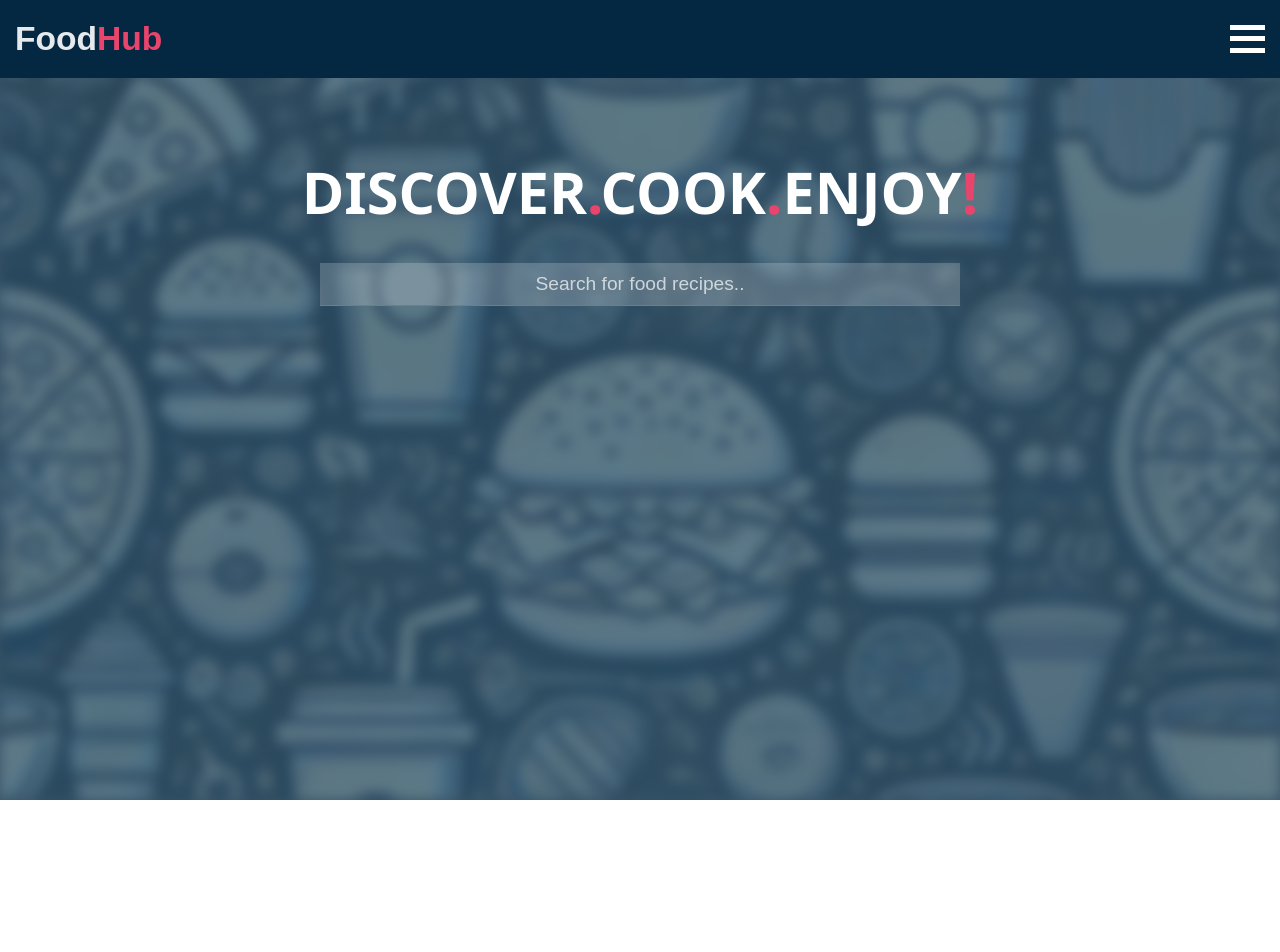
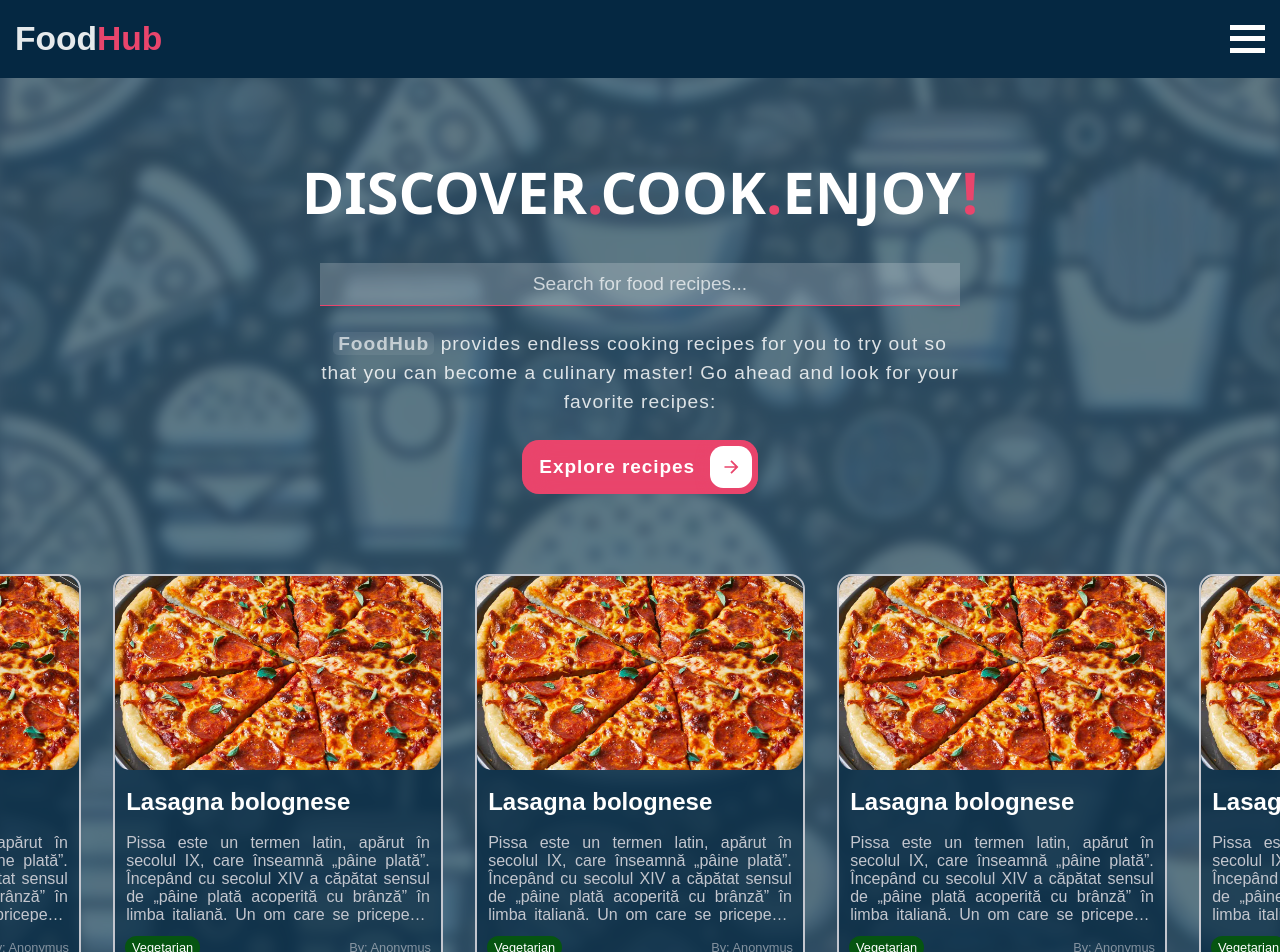
Before and after one commit to alecs007/FoodHub, a React (Vite) app in the folder client/: page / in a window 1280 px wide. Shown: the top 952 px of the page. Before the commit the page ends 800 px from the top, so only its background shows below. Built offline with nearby package versions, Linux system fonts and the light colour scheme.

Commit message:
Added food cards

```diff
--- /dev/null
+++ b/client/src/components/FoodCard/FoodCard.jsx
@@ -0,0 +1,31 @@
+import styles from "./FoodCard.module.css";
+import image from "../../assets/pizza.jpg";
+import arrow from "../../assets/right-arrow.png";
+
+const FoodCard = () => {
+  return (
+    <div className={styles.foodcard}>
+      <img className={styles.cardimage} src={image} alt="" />
+      <h1 className={styles.cardtitle}>Lasagna bolognese</h1>
+      <p className={styles.carddescription}>
+        Pissa este un termen latin, apărut în secolul IX, care înseamnă „pâine
+        plată”. Începând cu secolul XIV a căpătat sensul de „pâine plată
+        acoperită cu brânză” în limba italiană. Un om care se pricepe la
+        prepararea pizzei se numește pizzaiolo, iar un restaurant care servește
+        pizza se numește „pizzerie” (în italiană pizzeria). De la multe pizzerii
+        se poate comanda și la domiciliu, prin telefon sau internet. Pizza se
+        găsește, de asemenea, în supermarket-uri, sub formă congel
+      </p>
+      <div className={styles.cardinfo}>
+        <div className={styles.cardcategory}>Vegetarian</div>
+        <div className={styles.cardauthor}>By: Anonymus</div>
+      </div>
+      <button className={styles.cardbutton}>
+        More info
+        <img src={arrow} alt="Arrow" />
+      </button>
+    </div>
+  );
+};
+
+export default FoodCard;
--- /dev/null
+++ b/client/src/components/FoodCard/FoodCard.module.css
@@ -0,0 +1,99 @@
+.foodcard {
+  width: 330px;
+  height: 400px;
+  background-color: #052842ad;
+  border-radius: 15px;
+  border: 2px solid #c3c6ce;
+  position: relative;
+  transition: 0.5s ease-out;
+  overflow: visible;
+  display: flex;
+  flex-direction: column;
+}
+.cardbutton {
+  transform: translate(-50%, 125%);
+  width: 60%;
+  border-radius: 1rem;
+  border: none;
+  background-color: #e9456c;
+  color: #fff;
+  font-size: 1rem;
+  font-family: sans-serif;
+  font-weight: 700;
+  padding: 0.8rem 1.5rem;
+  position: absolute;
+  left: 50%;
+  bottom: 0;
+  opacity: 0;
+  transition: 0.3s ease-out;
+  cursor: pointer;
+  display: flex;
+  align-items: center;
+  justify-content: center;
+  img {
+    width: 17px;
+    margin-left: 10px;
+    filter: invert(1);
+  }
+}
+.foodcard:hover {
+  border-color: #e9456c;
+  box-shadow: 0 4px 18px 0 rgba(0, 0, 0, 0.25);
+}
+
+.foodcard:hover .cardbutton {
+  transform: translate(-50%, 50%);
+  opacity: 1;
+}
+.cardimage {
+  width: 100%;
+  height: 50%;
+  object-fit: cover;
+  border-radius: 15px;
+}
+.cardtitle {
+  height: 55px;
+  color: #fff;
+  font-size: 1.5rem;
+  font-family: sans-serif;
+  font-weight: 700;
+  margin: 5px 0.7rem;
+  display: flex;
+  align-items: center;
+  overflow: hidden;
+}
+.carddescription {
+  margin: 0 0.7rem;
+  height: 90px;
+  overflow: hidden;
+  color: #c3c6ce;
+  font-size: 1rem;
+  font-family: sans-serif;
+  font-weight: 500;
+  display: -webkit-box;
+  -webkit-box-orient: vertical;
+  -webkit-line-clamp: 5;
+  text-align: justify;
+  text-justify: inter-word;
+}
+.cardinfo {
+  padding: 0 10px;
+  width: 100%;
+  height: 50px;
+  display: flex;
+  align-items: center;
+  justify-content: space-between;
+}
+.cardcategory {
+  border-radius: 20px;
+  background: rgb(6, 85, 17);
+  padding: 4px 7px;
+  color: #fff;
+  font-size: 0.8rem;
+  font-family: sans-serif;
+}
+.cardauthor {
+  color: #c3c6cea4;
+  font-size: 0.8rem;
+  font-family: sans-serif;
+}
--- a/client/src/pages/Home/Hero/Hero.jsx
+++ b/client/src/pages/Home/Hero/Hero.jsx
@@ -1,4 +1,5 @@
 import styles from "./Hero.module.css";
+import FoodCard from "../../../components/FoodCard/FoodCard";
 
 const Hero = () => {
   return (
@@ -9,8 +10,37 @@ const Hero = () => {
       <input
         className={styles.search}
         type="text"
-        placeholder="Search for food recipes.."
+        placeholder="Search for food recipes..."
       />
+      <div className={styles.description}>
+        <span className={styles.name}>FoodHub</span> provides endless cooking
+        recipes for you to try out so that you can become a culinary master! Go
+        ahead and look for your favorite recipes:
+      </div>
+      <button className={styles.button}>
+        Explore recipes
+        <div className={styles.icon}>
+          <svg
+            height="24"
+            width="24"
+            viewBox="0 0 24 24"
+            xmlns="http://www.w3.org/2000/svg"
+          >
+            <path d="M0 0h24v24H0z" fill="none"></path>
+            <path
+              d="M16.172 11l-5.364-5.364 1.414-1.414L20 12l-7.778 7.778-1.414-1.414L16.172 13H4v-2z"
+              fill="currentColor"
+            ></path>
+          </svg>
+        </div>
+      </button>
+      <div className={styles.cards}>
+        <FoodCard />
+        <FoodCard />
+        <FoodCard />
+        <FoodCard />
+        <FoodCard />
+      </div>
     </section>
   );
 };
--- a/client/src/pages/Home/Hero/Hero.module.css
+++ b/client/src/pages/Home/Hero/Hero.module.css
@@ -16,10 +16,11 @@
   top: 0;
   left: 0;
   width: 100vw;
-  height: 100vh;
+  height: 100%;
   opacity: 0.3;
   background: url("../../../assets/hero-background.webp");
   background-size: cover;
+  background-repeat: repeat;
   background-position: center;
   filter: blur(6.5px) brightness(0.9) saturate(2.5);
   z-index: -1;
@@ -37,10 +38,8 @@
     color: var(--color-2);
   }
 }
-
 .search {
   width: clamp(350px, 50vw, 1000px);
-  margin: 15vh auto;
   border: none;
   border-bottom: 1px solid var(--color-2);
   background: rgba(255, 255, 255, 0.2);
@@ -54,7 +53,81 @@
     color: rgba(255, 255, 255, 0.7);
   }
 }
-
+.description {
+  margin: 3vh auto;
+  width: clamp(350px, 50vw, 1000px);
+  color: rgba(255, 255, 255, 0.9);
+  font-size: clamp(1rem, 1.5vw, 1.5rem);
+  font-family: sans-serif;
+  font-weight: 500;
+  text-align: center;
+  opacity: 0.92;
+  letter-spacing: 1px;
+  line-height: 1.5;
+  .name {
+    background: rgba(255, 255, 255, 0.1);
+    padding: 1px 5px;
+    border-radius: 5px;
+    opacity: 0.8;
+    font-weight: 700;
+  }
+}
+.button {
+  background: #e9456c;
+  color: white;
+  font-family: inherit;
+  padding: 0.35em;
+  padding-left: 0.9em;
+  font-size: 19px;
+  font-weight: 700;
+  font-family: sans-serif;
+  border-radius: 0.9em;
+  border: none;
+  letter-spacing: 0.05em;
+  display: flex;
+  align-items: center;
+  box-shadow: inset 0 0 1.6em -0.6em #e9456c;
+  overflow: hidden;
+  position: relative;
+  height: 2.8em;
+  padding-right: 3.3em;
+  cursor: pointer;
+}
+.button .icon {
+  background: white;
+  margin-left: 1em;
+  position: absolute;
+  display: flex;
+  align-items: center;
+  justify-content: center;
+  height: 2.2em;
+  width: 2.2em;
+  border-radius: 0.7em;
+  box-shadow: 0.1em 0.1em 0.6em 0.2em #e9456c;
+  right: 0.3em;
+  transition: all 0.3s;
+}
+.button:hover .icon {
+  width: calc(100% - 0.6em);
+}
+.button .icon svg {
+  width: 1.1em;
+  transition: transform 0.3s;
+  color: #e9456c;
+}
+.button:hover .icon svg {
+  transform: translateX(0.1em);
+}
+.button:active .icon {
+  transform: scale(0.95);
+}
+.cards {
+  margin: 10vh 0;
+  display: flex;
+  align-items: center;
+  justify-content: center;
+  gap: 2rem;
+}
 @media screen and (max-width: 600px) {
   .title {
     margin-top: 6vh;
```
Also changed, not shown: client/src/assets/pizza.jpg (added), client/src/assets/right-arrow.png (added).
